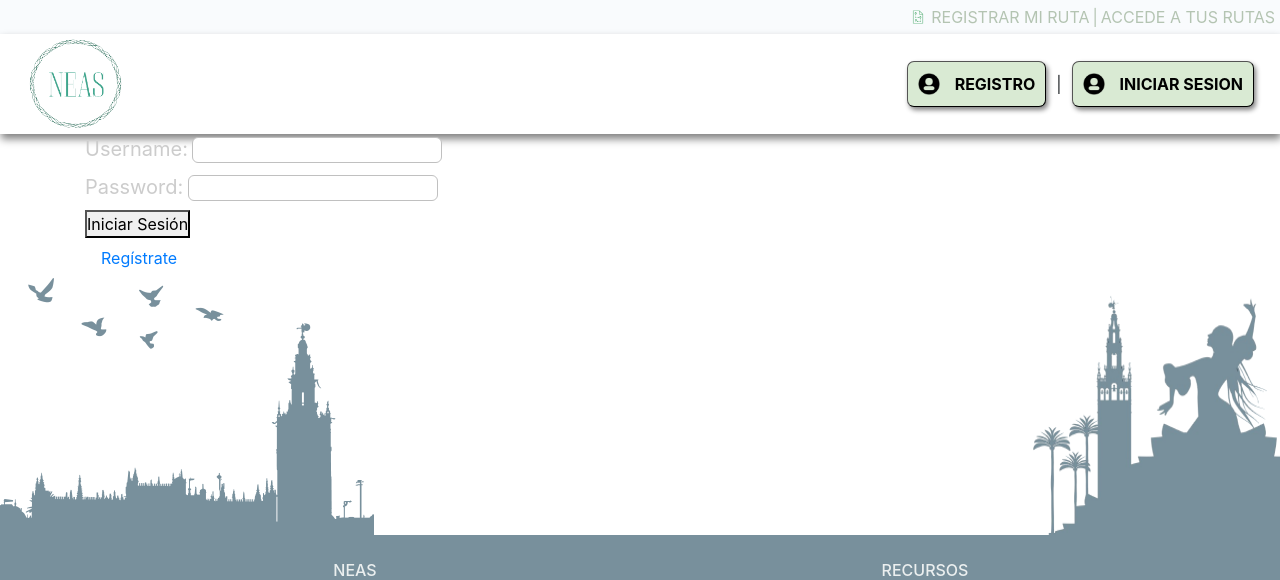
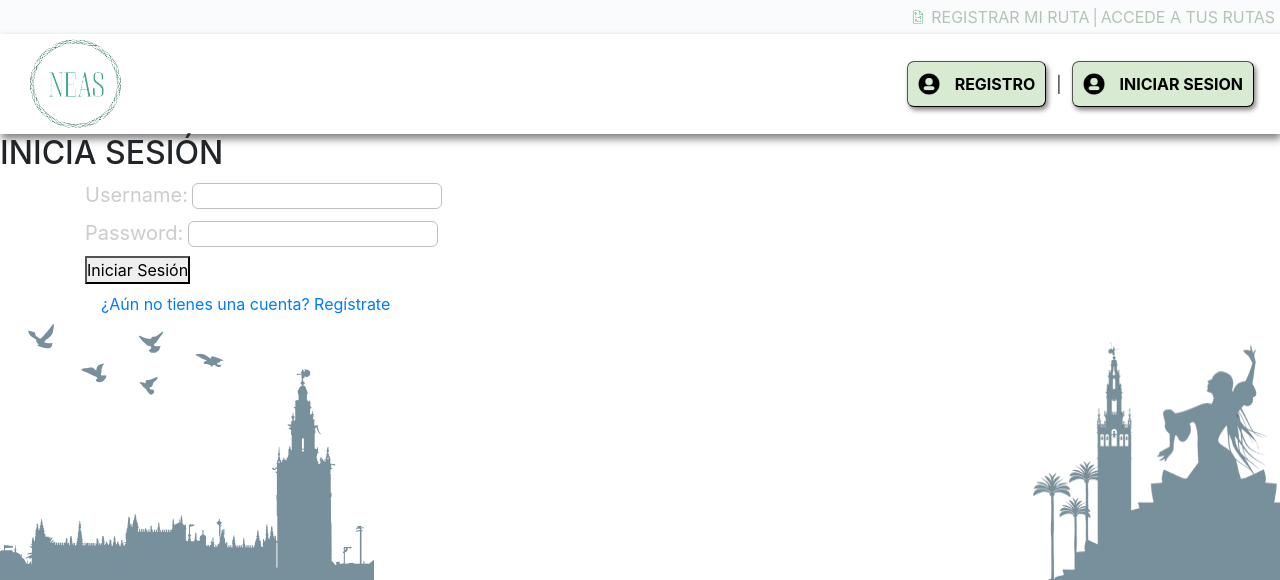
Before and after one commit to sgero/NeasProject, a Django app: page /neas/login/operador in a window 1280 px wide. Shown: the top 580 px of the page. Run offline with Django 4.2, Linux system fonts and the light colour scheme; parts of the project's set-up code (start-up, migrations or seed data) failed here and were passed over; some libraries are stand-ins or nearby versions.

Commit message:
Ajustes en el login operador y usuario

```diff
--- a/templates/login_operador.html
+++ b/templates/login_operador.html
@@ -3,7 +3,7 @@
 
 {% block title %}
 
-    Inicio | NEAS
+    Login Operador | NEAS
 
 {% endblock %}
 
@@ -15,6 +15,7 @@
 
 {% block content1 %}
 
+    <h2>INICIA SESIÓN</h2>
     <div class="container">
         <form method="post">
             {% csrf_token %}
@@ -22,7 +23,7 @@
             <button type="submit">Iniciar Sesión</button>
         </form>
         <a class="nav-item nav-link" href="{% url 'login_operador' %}">
-            Regístrate <i class="fas fa-sign-in-alt"></i>
+            ¿Aún no tienes una cuenta? Regístrate <i class="fas fa-sign-in-alt"></i>
         </a>
     </div>
 
--- a/templates/login_usuario.html
+++ b/templates/login_usuario.html
@@ -3,7 +3,7 @@
 
 {% block title %}
 
-    Login | NEAS
+    Login Usuario | NEAS
 
 {% endblock %}
 
```
Also changed, not shown: db.sqlite3.
